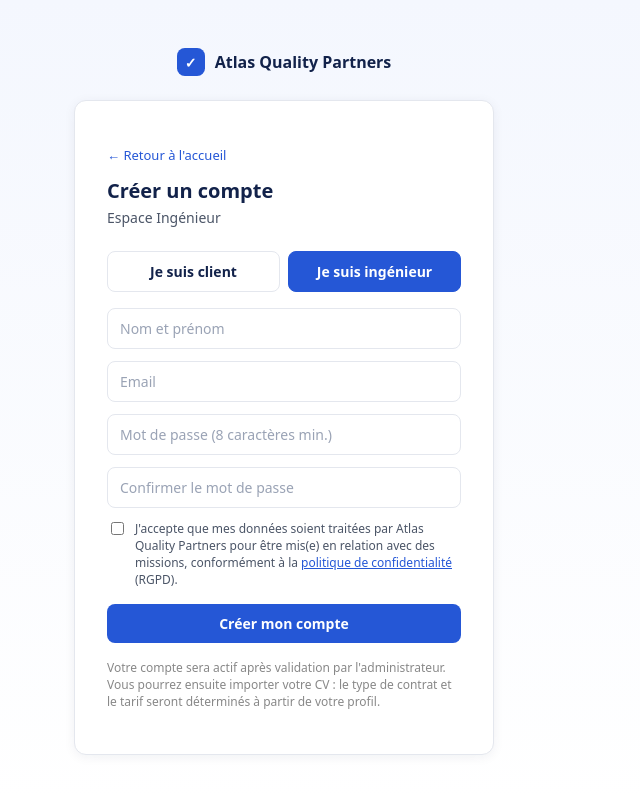
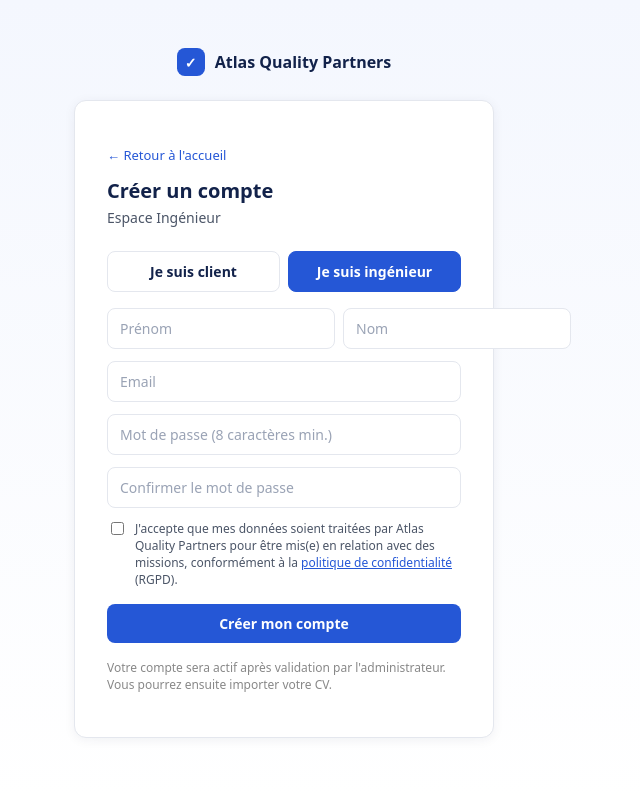
Before and after one commit to BharKhouloud16/atlas-admin-demo, a Next.js app: page /inscription in a window 1280 px wide. Both pictures are taken after a click on the button "Je suis ingénieur". Shown: the top 794 px of the page, without its empty margins (356-996 px from the left). Built offline with nearby package versions, Linux system fonts and the light colour scheme.

Commit message:
Add files via upload

```diff
--- a/app/inscription/page.tsx
+++ b/app/inscription/page.tsx
@@ -14,7 +14,8 @@ export default function InscriptionPage() {
   const [roleImpose, setRoleImpose] = useState(false); // true si on arrive via ?role=... (boutons de la page d'accueil)
 
   // Champs communs
-  const [nom, setNom] = useState(""); // nom & prénom (ingénieur) ou raison sociale (partenaire)
+  const [nom, setNom] = useState(""); // nom de famille (ingénieur) ou raison sociale (partenaire)
+  const [prenom, setPrenom] = useState(""); // prénom (ingénieur uniquement)
   const [email, setEmail] = useState("");
   const [password, setPassword] = useState("");
   const [passwordConfirm, setPasswordConfirm] = useState("");
@@ -61,6 +62,10 @@ export default function InscriptionPage() {
       setError("Le numéro de téléphone est requis.");
       return;
     }
+    if (role === "INGENIEUR" && !prenom) {
+      setError("Le prénom est requis.");
+      return;
+    }
     if (!consentementRgpd) {
       setError("Merci d'accepter le traitement de vos données pour continuer.");
       return;
@@ -78,7 +83,7 @@ export default function InscriptionPage() {
         consentementRgpd,
         ...(role === "CLIENT"
           ? { identifiantEntreprise, formeJuridique, contactReferent, telephone }
-          : {}),
+          : { prenom }),
       }),
     });
     const data = await res.json();
@@ -207,12 +212,31 @@ export default function InscriptionPage() {
       )}
 
       <form onSubmit={handleSubmit} style={{ display: "flex", flexDirection: "column", gap: 12 }}>
-        <input
-          placeholder={role === "CLIENT" ? "Raison sociale" : "Nom et prénom"}
-          value={nom}
-          onChange={(e) => setNom(e.target.value)}
-          required
-        />
+        {role === "CLIENT" ? (
+          <input
+            placeholder="Raison sociale"
+            value={nom}
+            onChange={(e) => setNom(e.target.value)}
+            required
+          />
+        ) : (
+          <div style={{ display: "flex", gap: 8 }}>
+            <input
+              placeholder="Prénom"
+              value={prenom}
+              onChange={(e) => setPrenom(e.target.value)}
+              required
+              style={{ flex: 1 }}
+            />
+            <input
+              placeholder="Nom"
+              value={nom}
+              onChange={(e) => setNom(e.target.value)}
+              required
+              style={{ flex: 1 }}
+            />
+          </div>
+        )}
 
         {role === "CLIENT" && (
           <>
@@ -272,8 +296,7 @@ export default function InscriptionPage() {
 
       <p style={{ fontSize: 12, color: "#888", marginTop: 16 }}>
         Votre compte sera actif après validation par l&apos;administrateur.
-        {role === "INGENIEUR" &&
-          " Vous pourrez ensuite importer votre CV : le type de contrat et le tarif seront déterminés à partir de votre profil."}
+        {role === "INGENIEUR" && " Vous pourrez ensuite importer votre CV."}
       </p>
       </div>
     </main>
```
